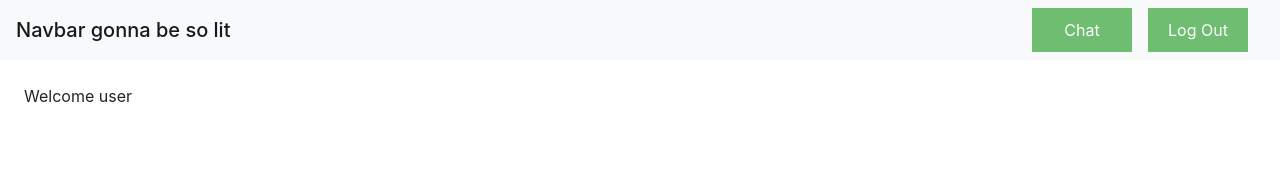
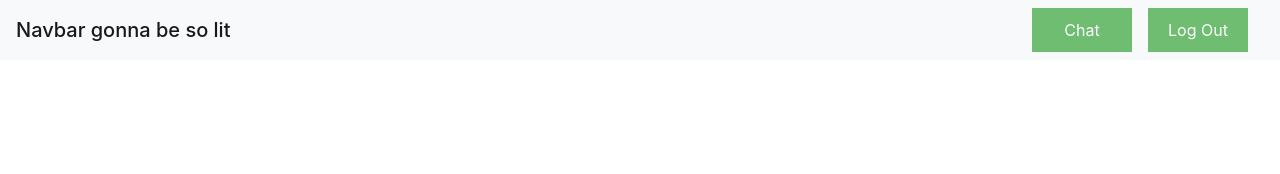
Before and after one commit to Geo-devops/DiscGolfTime, a React (Create React App) app in the folder client/: page /welcome in a window 1280 px wide. Shown: the top 174 px of the page. Built offline with nearby package versions, Linux system fonts and the light colour scheme.

Commit message:
Working on dashboard

```diff
--- a/client/src/pages/Dashboard.js
+++ b/client/src/pages/Dashboard.js
@@ -4,6 +4,7 @@ import Chatbox from "../components/ChatBox"
 
 function Dashboard (props) {
 
+    console.log(props);
     // const getTheUser = () => {
     //     AUTH.getUser()
     //     .then(results=> {
@@ -14,7 +15,7 @@ function Dashboard (props) {
 
     return(
         <div className="m-4">
-            Welcome user {props.user}
+            {/* Welcome user {user} */}
             <Chatbox />
 
         </div>
--- a/package.json
+++ b/package.json
@@ -41,10 +41,6 @@
     "mongoose": "^5.3.4",
     "morgan": "^1.9.1",
     "passport": "^0.4.0",
-    "passport-local": "^1.0.0",
-    "react-bootstrap": "^1.4.3",
-    "react-dom": "^17.0.1",
-    "react-router-dom": "^5.2.0",
-    "react-scripts": "4.0.1"
+    "passport-local": "^1.0.0"
   }
 }
```
Also changed, not shown: 1 other file (tests, documents, lock files or other folders).
